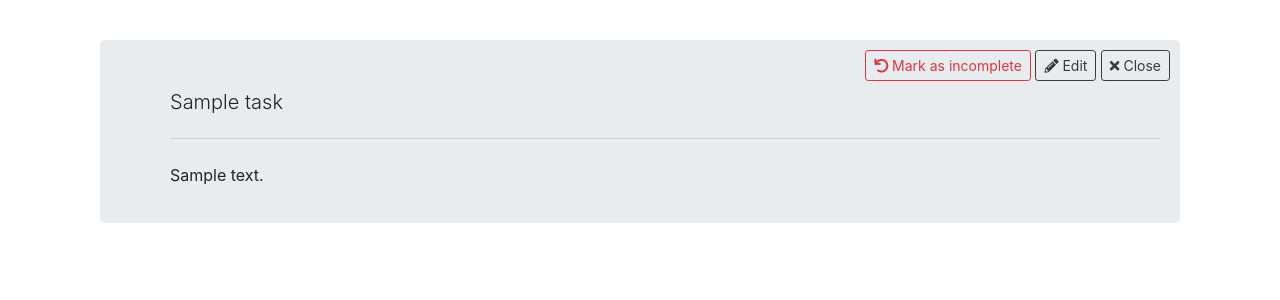
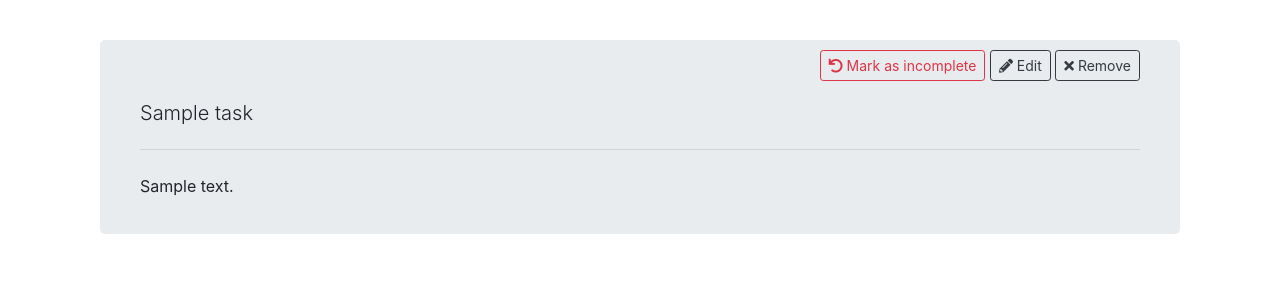
Before and after one commit to lhutton1/to-do-list, a Flask app: page / in a window 1280 px wide. Shown: the part 56-356 px from the top of the page. Run offline with Flask 2, Linux system fonts and the light colour scheme; tables that the repository leaves empty hold one stand-in row (values such as "Sample post"); some libraries are stand-ins or nearby versions.

Commit message:
edit client-side implemented

```diff
--- a/app/assets/styles.scss
+++ b/app/assets/styles.scss
@@ -1,3 +1,12 @@
+/* @mixins */
+@mixin appearence($value) {
+  -webkit-appearance:     $value;
+  -moz-appearance:        $value;
+  -ms-appearance:         $value;
+  -o-appearance:          $value;
+  appearance:             $value;
+}
+
 html {
   -webkit-box-sizing: border-box;
   -moz-box-sizing: border-box;
@@ -8,6 +17,10 @@ html {
   -webkit-box-sizing: inherit;
   -moz-box-sizing: inherit;
   box-sizing: inherit;
+}
+
+.nodisplay {
+  display:none !important;
 }
 
 body {
@@ -25,13 +38,27 @@ nav.navbar {
 
 .task {
   position: relative;
-  padding: 50px 20px 20px 70px;
+  padding: 10px 40px 20px 40px;
 
   .actions {
-    position: absolute;
-    top: 0;
-    right: 0;
-    margin: 10px;
     z-index: 1;
+    text-align: right;
+    margin-bottom: 20px;
+  }
+
+  input, textarea {
+    @include appearence(none);
+    background-color: transparent;
+    outline: none;
+    border: none;
+  }
+
+  input {
+    width: 60%;
+  }
+
+  textarea {
+    width: 100%;
+    min-height: 40px;
   }
 }
--- a/app/static/ajax_req.js
+++ b/app/static/ajax_req.js
@@ -1,19 +1,28 @@
 // on the click of a button on a task, create an AJAX request
 // to the server.
 $(document).on('click', '.task .actions button', function() {
+  if (jQuery.inArray($(this).attr('id'), ['delete', 'complete', 'incomplete']) == -1)
+    return;
+
   $.ajax({
     url: '/respond',
     type: 'post',
     data: JSON.stringify({
       id: $(this).attr('id'),
-      parentId: $(this).parent().parent().attr('id')
+      parentId: $(this).parent().parent().parent().attr('id')
     }),
     contentType: 'application/json; charset=utf-8',
     dataType: 'json',
     success: function(response){
         // reload the section of the site responsible
         // for displaying the tasks.
-        $('#content').load('#content #content-container');
+        if (response.reload) {
+          $(response.reload).load(response.reload, function() {
+            $('.task').data('edit', false);
+            $('.task div[data-view="edit"]').addClass('nodisplay');
+          });
+        }
+
         console.log(response);
     },
     error: function(error){
--- /dev/null
+++ b/app/static/main.js
@@ -0,0 +1,29 @@
+$(document).ready(function() {
+  $('.task').data('edit', false);
+  $('.task div[data-view="edit"]').addClass('nodisplay');
+});
+
+$(document).on('click', '.task .actions #edit', function() {
+  clickedTask = $(this).parent().parent().parent();
+  handleEditTask(clickedTask, true);
+});
+
+$(document).on('click', '.task .actions #cancel-edit', function() {
+  clickedTask = $(this).parent().parent().parent();
+  handleEditTask(clickedTask, false);
+});
+
+function handleEditTask(target, isEdit) {
+  if (!clickedTask.hasClass('task'))
+    return;
+
+  if (isEdit) {
+    $('#' + clickedTask.attr('id') + '.task').data('edit', true);
+    $('#' + clickedTask.attr('id') + '.task div[data-view="edit"]').removeClass('nodisplay');
+    $('#' + clickedTask.attr('id') + '.task div[data-view="info"]').addClass('nodisplay');
+  } else {
+    $('#' + clickedTask.attr('id') + '.task').data('edit', false);
+    $('#' + clickedTask.attr('id') + '.task div[data-view="edit"]').addClass('nodisplay');
+    $('#' + clickedTask.attr('id') + '.task div[data-view="info"]').removeClass('nodisplay');
+  }
+}
--- a/app/static/styles.css
+++ b/app/static/styles.css
@@ -8,21 +8,36 @@ html {
     -moz-box-sizing: inherit;
     box-sizing: inherit; }
 
-    body {
-      margin: 0;
-      padding: 0; }
-      body section#content {
-        padding-top: 80px; }
+    .nodisplay {
+      display: none !important; }
+
+      body {
+        margin: 0;
+        padding: 0; }
+        body section#content {
+          padding-top: 80px; }
 
 nav.navbar {
   margin-bottom: 30px; }
 
   .task {
     position: relative;
-    padding: 50px 20px 20px 70px; }
+    padding: 10px 40px 20px 40px; }
     .task .actions {
-      position: absolute;
-      top: 0;
-      right: 0;
-      margin: 10px;
-      z-index: 1; }
+      z-index: 1;
+      text-align: right;
+      margin-bottom: 20px; }
+      .task input, .task textarea {
+        -webkit-appearance: none;
+        -moz-appearance: none;
+        -ms-appearance: none;
+        -o-appearance: none;
+        appearance: none;
+        background-color: transparent;
+        outline: none;
+        border: none; }
+        .task input {
+          width: 60%; }
+          .task textarea {
+            width: 100%;
+            min-height: 40px; }
--- a/app/templates/includes.html
+++ b/app/templates/includes.html
@@ -7,3 +7,4 @@
 <script src="https://code.jquery.com/jquery-3.3.1.min.js" integrity="sha256-FgpCb/KJQlLNfOu91ta32o/NMZxltwRo8QtmkMRdAu8=" crossorigin="anonymous"></script>
 <script src="https://stackpath.bootstrapcdn.com/bootstrap/4.1.3/js/bootstrap.min.js" integrity="sha384-ChfqqxuZUCnJSK3+MXmPNIyE6ZbWh2IMqE241rYiqJxyMiZ6OW/JmZQ5stwEULTy" crossorigin="anonymous"></script>
 <script src="{{ url_for('static', filename='ajax_req.js') }}"></script>
+<script src="{{ url_for('static', filename='main.js') }}"></script>
--- a/app/templates/task.html
+++ b/app/templates/task.html
@@ -6,6 +6,7 @@ task block.
 <div class="col-12">
   <div id="taskItem-{{ taskDetails.id }}" class="task jumbotron">
     <div class="actions">
+      <div data-view="info">
         {% if taskDetails.completed %}
           <button id="complete" type="button" class="btn btn btn-outline-danger btn-sm" aria-label="Complete">
             <i class="fas fa-undo"></i>
@@ -25,20 +26,35 @@ task block.
 
         <button id="delete" type="button" class="btn btn btn-outline-dark btn-sm" aria-label="Delete">
           <i class="fas fa-times"></i>
-        Close
+          Remove
         </button>
       </div>
 
-    {% if edit %}
+      <div data-view="edit">
+        <button id="cancel-edit" type="button" class="btn btn btn-outline-danger btn-sm" aria-label="Cancel">
+          <i class="fas fa-times"></i>
+          Cancel
+        </button>
 
-    {% else %}
+        <button id="submit-edit" type="button" class="btn btn btn-outline-success btn-sm" aria-label="Submit">
+          <i class="fas fa-check"></i>
+          Submit
+        </button>
+      </div>
+
+    </div>
+
     <div class="row">
-      <div class="col-12">
+      <div class="col-12" data-view="info">
           <h4 class="lead">{{ taskDetails.title }}</h4>
           <hr class="my-4">
           <p>{{ taskDetails.description }}</p>
       </div>
-    </div>
-    {% endif %}
+      <div class="col-12" data-view="edit">
+        <input placeholder="enter title..." type="text" name="title-input" class="task-input"/>
+        <hr class="my-4">
+        <textarea placeholder="enter description..." name="description-input" class="task-input"></textarea>
       </div>
     </div>
+  </div>
+</div>
--- a/app/views.py
+++ b/app/views.py
@@ -1,4 +1,4 @@
-from flask import request, render_template
+from flask import request, render_template, redirect
 from app import app, db
 from app.models import Task
 import json
@@ -13,8 +13,7 @@ def index():
     return render_template( 'index.html',
         title='To-do list',
         user=user,
-        tasks=db.session.query(Task).all(),
-        isEdit=False
+        tasks=db.session.query(Task).all()
     )
 
 """
@@ -29,9 +28,15 @@ def respond():
     #task = Task.query.get()
 
     # detect which action has been pressed and perform relevent database action.
-    if (data.get('id') == "delete"):
+    if (task_id == 'delete'):
         db.session.delete(Task.query.get(task_parent_id))
         db.session.commit()
 
-    # return request
-    return json.dumps({'status': 'OK', 'response': task_parent_id})
+        # return request
+        return json.dumps({'status': 'OK', 'response': task_id, 'reload': '#content #content-container'})
+
+    elif(task_id == 'edit'):
+        # return request
+        return json.dumps({'status': 'OK', 'response': 'edit pressed'})
+
+    return json.dumps({'status': 'ERROR', 'response': task_id})
```
Also changed, not shown: app.db. Lines whose indentation alone changed are shown as unchanged.
